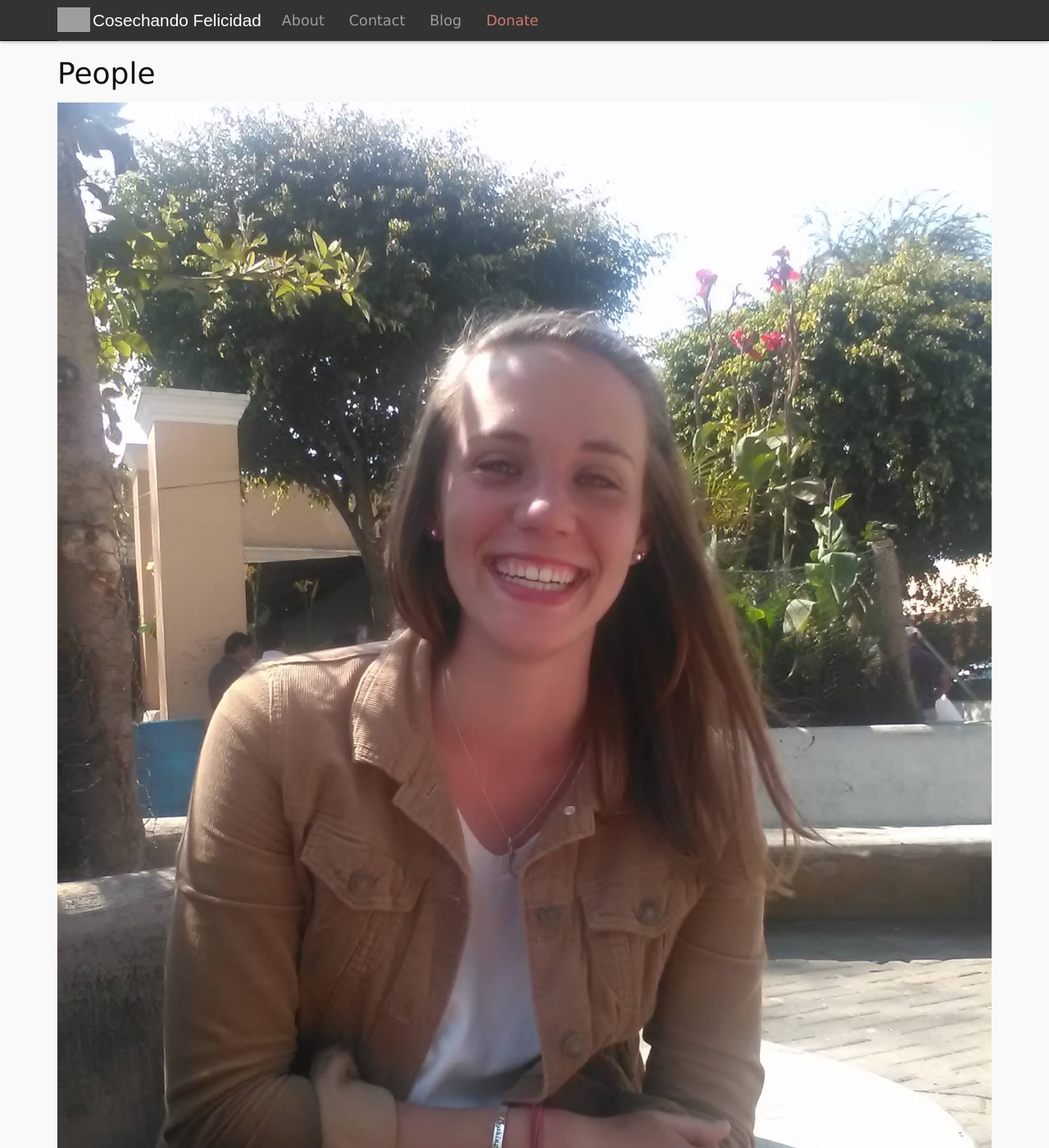
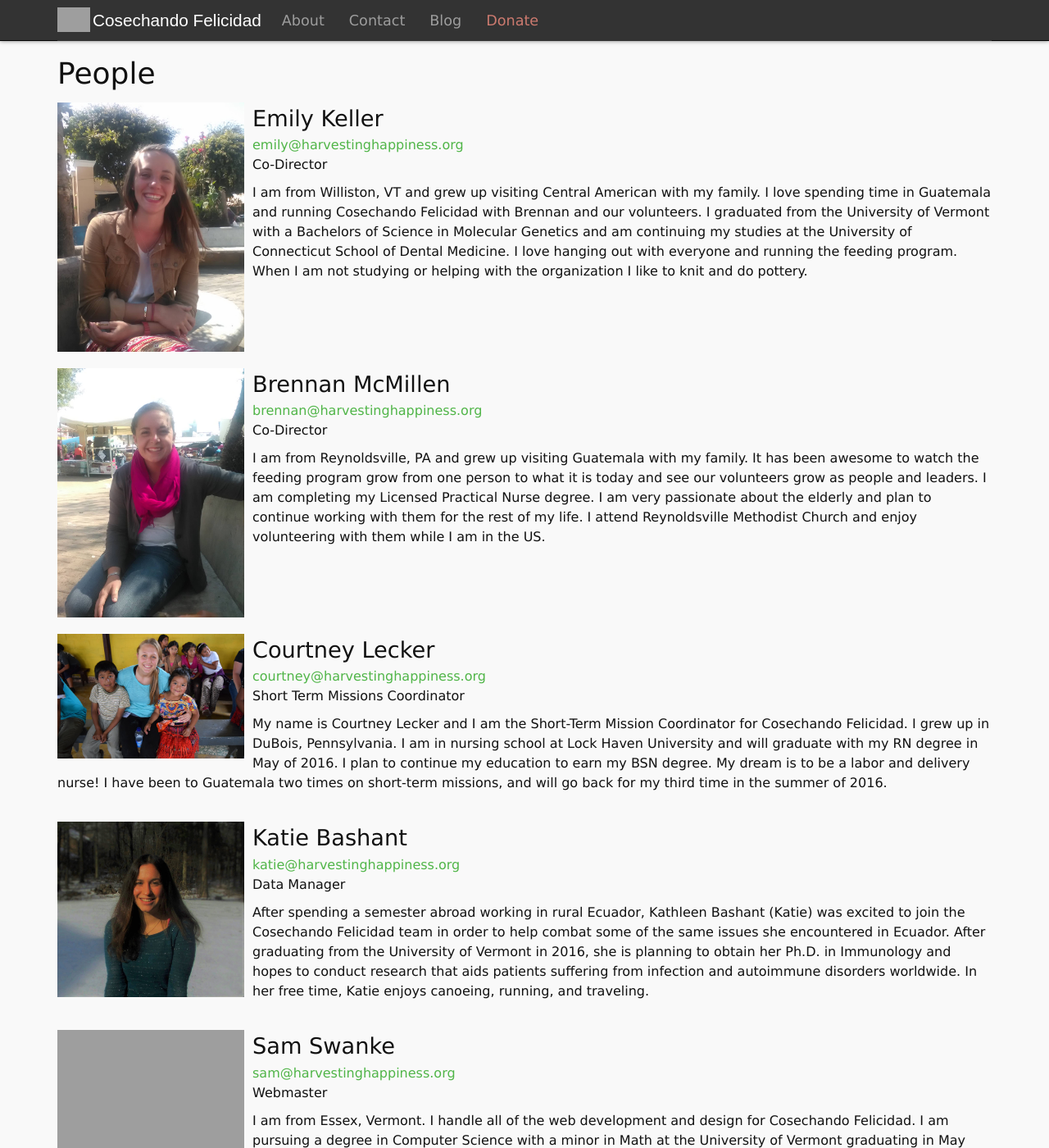
Before and after one commit to harvestinghappiness/harvestinghappiness.github.io, a Jekyll site: the page built from people.md, in a window 1280 px wide and 1400 px high. Shown: the whole window at 82% size. Built offline with Jekyll 4.4.1, drawn with Linux system fonts in a browser that asks for light colours.

Commit message:
style updates

```diff
--- a/css/style.css
+++ b/css/style.css
@@ -210,6 +210,30 @@ article.post-content p.meta {
   text-indent: 0;
 }
 
+.person {
+  float: left;
+  margin-bottom: 20px;
+}
+
+.person img {
+  width: 20%;
+  float: left;
+  margin-right: 10px;
+}
+
+p.name {
+    font-size: 1.7em;
+    margin: 0;
+}
+
+p.email {
+    margin: 0;
+}
+
+p.position {
+    margin: 0 0 10px 0;
+}
+
 @media screen and (min-width: 767px) {
   .nav li.active > a {
     border-bottom: 3px solid #cc7a6f;
```
